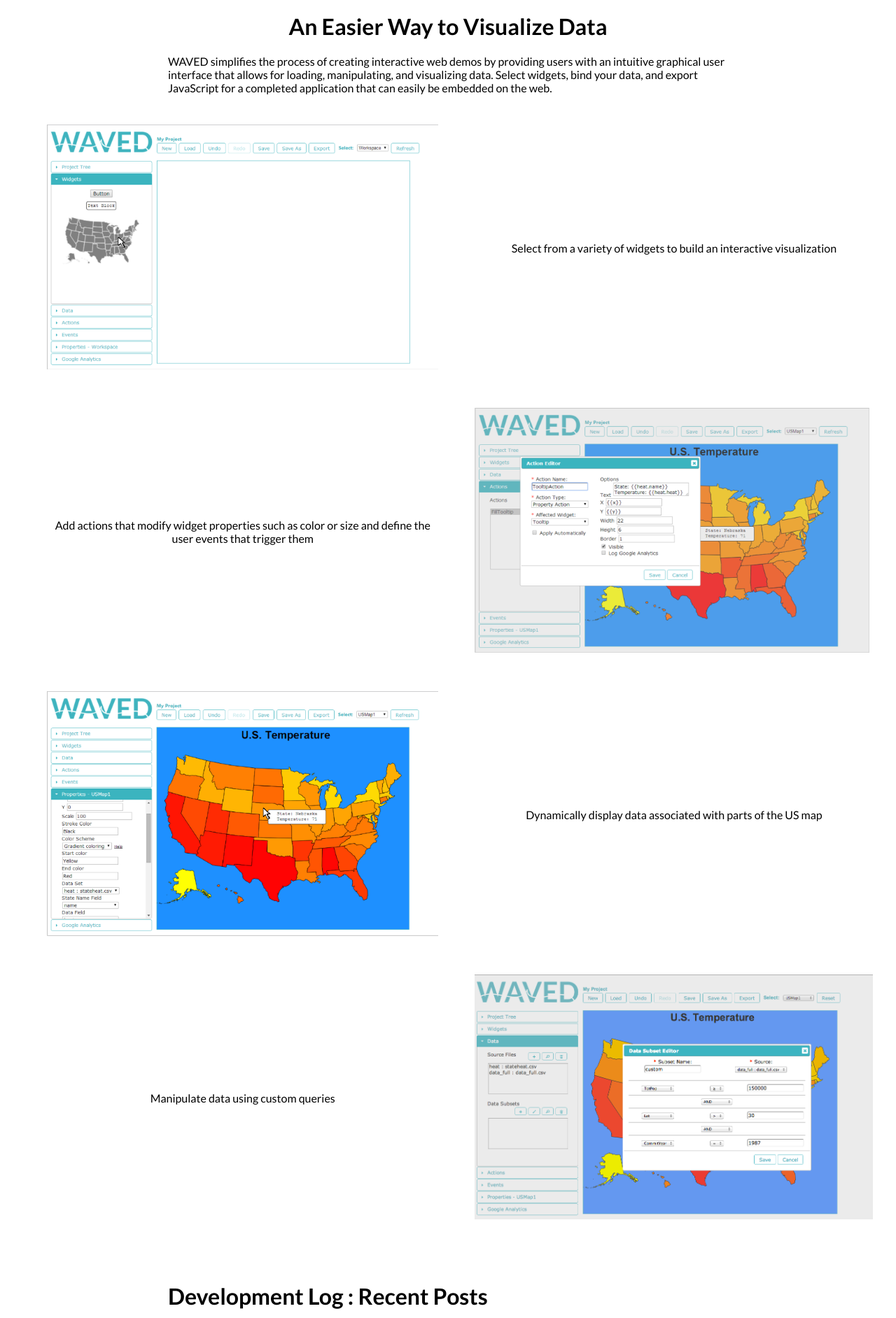
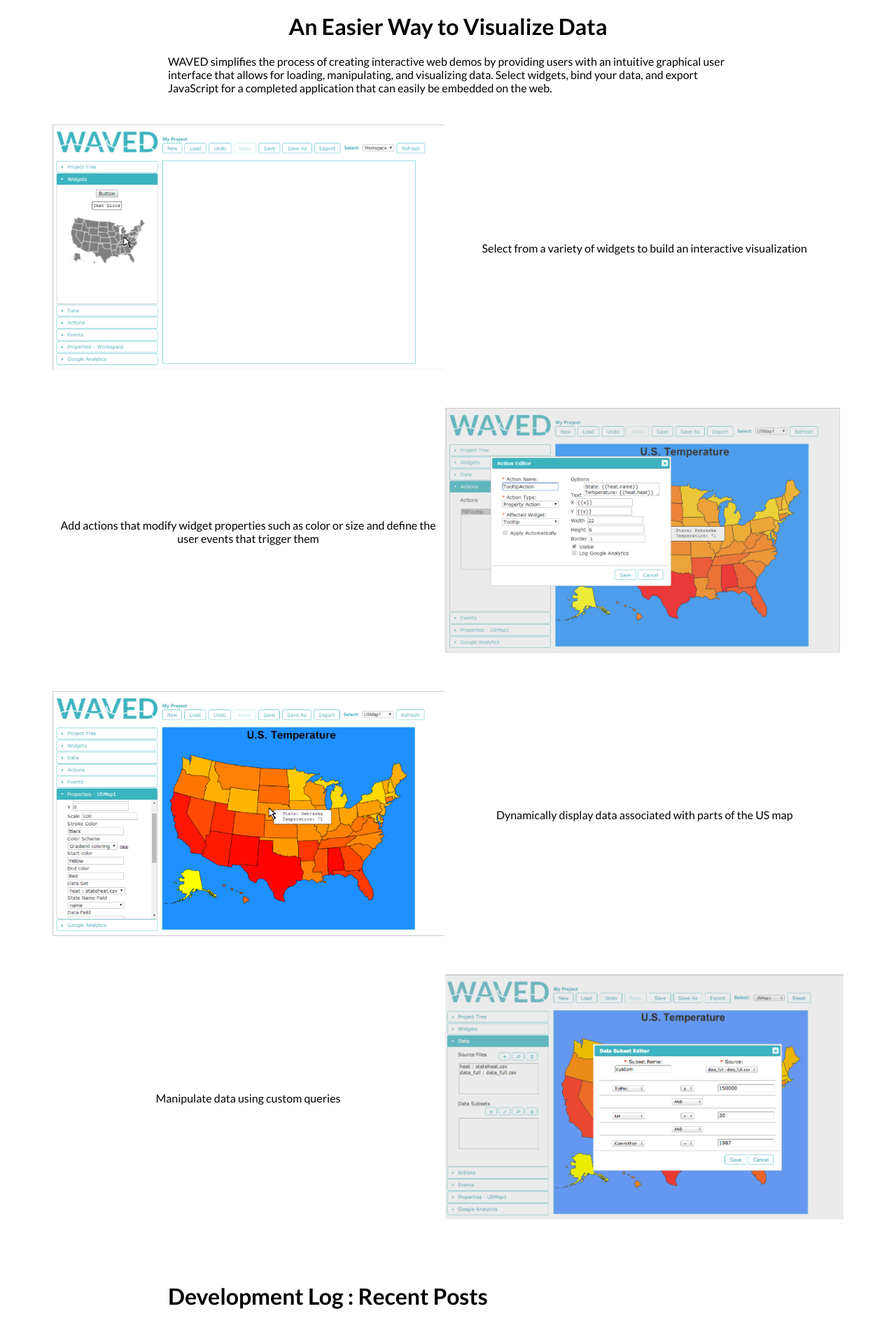
Before and after one commit to KSHSK/WAVED, a Jekyll site: the page built from index.html, in a window 1280 px wide. Shown: the part 697-2581 px from the top of the page at 70% size. Built offline with Jekyll 4.4.1, drawn with Linux system fonts in a browser that asks for light colours.

Commit message:
Fix padding to prevent page stretch.

```diff
--- a/index.html
+++ b/index.html
@@ -19,34 +19,34 @@
 	<div id="feature-description" align="center">
 		<table width="75%">
 			<tr>
-				<td align="right" style="padding: 25px">
+				<td align="right" style="padding: 25px 0 25px 0">
 					<img height="350px" src="images/demo/WAVED1.png" />
 				</td>
-				<td align="left" style="padding: 25px">
+				<td align="left" style="padding: 25px 0 25px 0">
 					<center>Select from a variety of widgets to build an interactive visualization</center>
 				</td>
 			</tr>
 			<tr>
-				<td align="right" style="padding: 25px">
+				<td align="right" style="padding: 25px 0 25px 0">
 					<center>Add actions that modify widget properties such as color or size and define the user events that trigger them</center>
 				</td>
-				<td align="left" style="padding: 25px">
+				<td align="left" style="padding: 25px 0 25px 0">
 					<img height="350px" src="images/demo/WAVED2.png" />
 				</td>
 			</tr>
 			<tr>
-				<td align="right" style="padding: 25px">
+				<td align="right" style="padding: 25px 0 25px 0">
 					<img height="350px" src="images/demo/WAVED3.png" />
 				</td>
-				<td align="left" style="padding: 25px">
+				<td align="left" style="padding: 25px 0 25px 0">
 					<center>Dynamically display data associated with parts of the US map</center>
 				</td>
 			</tr>
 			<tr>
-				<td align="right" style="padding: 25px">
+				<td align="right" style="padding: 25px 0 25px 0">
 					<center>Manipulate data using custom queries</center>
 				</td>
-				<td align="left" style="padding: 25px">
+				<td align="left" style="padding: 25px 0 25px 0">
 					<img height="350px" src="images/demo/WAVED4.png" />
 				</td>
 			</tr>
```
